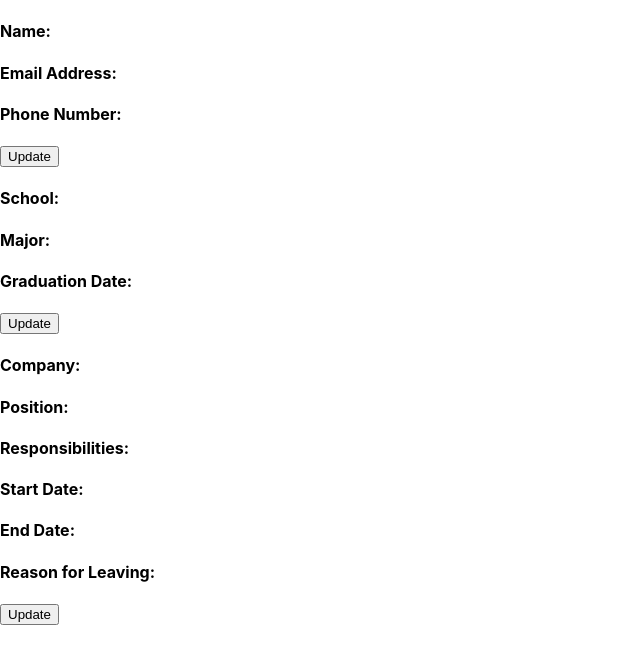
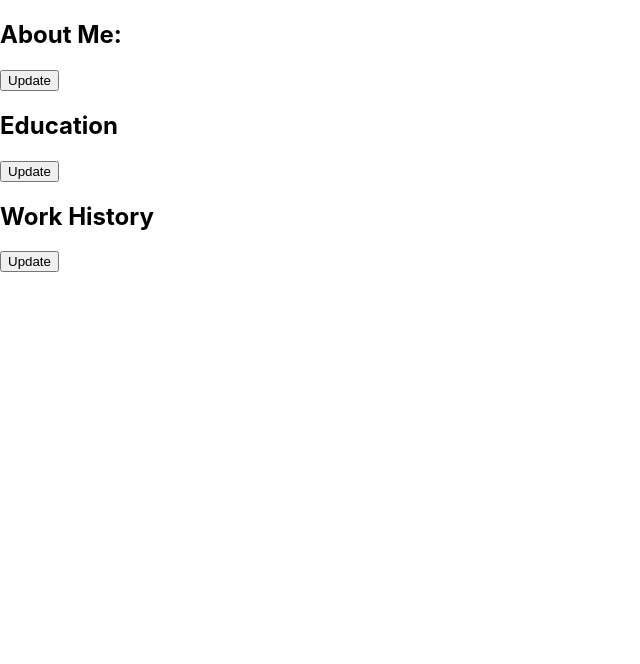
Before and after one commit to cbowersock/react-cv-project, a React (Create React App) app: page / in a window 1280 px wide. Shown: the top 664 px of the page, without its empty margins (0-640 px from the left). Built offline with nearby package versions, Linux system fonts and the light colour scheme.

Commit message:
only show each section after editing

```diff
--- a/src/components/Education.js
+++ b/src/components/Education.js
@@ -9,10 +9,12 @@ const Education = () => {
     const [props, setProps] = useState('')
 
     const [displayForm, setDisplayForm] = useState(false);
+    const [displayInfo, setDisplayInfo] = useState(false);
 
     const handleSubmit = event => {
         event.preventDefault();
         setProps([school, major, date]);
+        setDisplayInfo(true);
     }
 
     const handleChange = event => {
@@ -34,7 +36,8 @@ const Education = () => {
 
     return (
         <div>
-            <EducationDisplay props={props}/>
+        <h2>Education</h2>
+            <div>{displayInfo ? <EducationDisplay props={props}/> : null}</div>
             <button onClick={handleClick}>{displayForm ? 'Done' : 'Update'}</button>
             <div>
             {displayForm ?
--- a/src/components/General.js
+++ b/src/components/General.js
@@ -10,10 +10,12 @@ const General = () => {
     const [props, setProps] = useState('')
 
     const [displayForm, setDisplayForm] = useState(false);
+    const [displayInfo, setDisplayInfo] = useState(false);
 
     const handleSubmit = event => {
         event.preventDefault();
         setProps([name, email, phone]);
+        setDisplayInfo(true);
     }
 
     const handleChange = event => {
@@ -35,7 +37,8 @@ const General = () => {
 
     return (
         <div>
-            <GeneralDisplay props={props}/>
+            <h2>About Me:</h2>
+            <div>{displayInfo ? <GeneralDisplay props={props}/> : null}</div>
             <button onClick={handleClick}>{displayForm ? 'Done' : 'Update'}</button>
             <div>
             {displayForm ?
--- a/src/components/Work.js
+++ b/src/components/Work.js
@@ -12,10 +12,12 @@ const Work = () => {
     const [props, setProps] = useState('')
 
     const [displayForm, setDisplayForm] = useState(false);
+    const [displayInfo, setDisplayInfo] = useState(false);
 
     const handleSubmit = event => {
         event.preventDefault();
         setProps([company, position, tasks, start, end, reason]);
+        setDisplayInfo(true);
     }
 
     const handleChange = event => {
@@ -46,7 +48,8 @@ const Work = () => {
 
     return (
         <div>
-            <WorkDisplay props={props}/>
+        <h2>Work History</h2>
+            <div>{displayInfo ? <WorkDisplay props={props}/> : null}</div>
             <button onClick={handleClick}>{displayForm ? 'Done' : 'Update'}</button>
             <div>
             {displayForm ?
```
